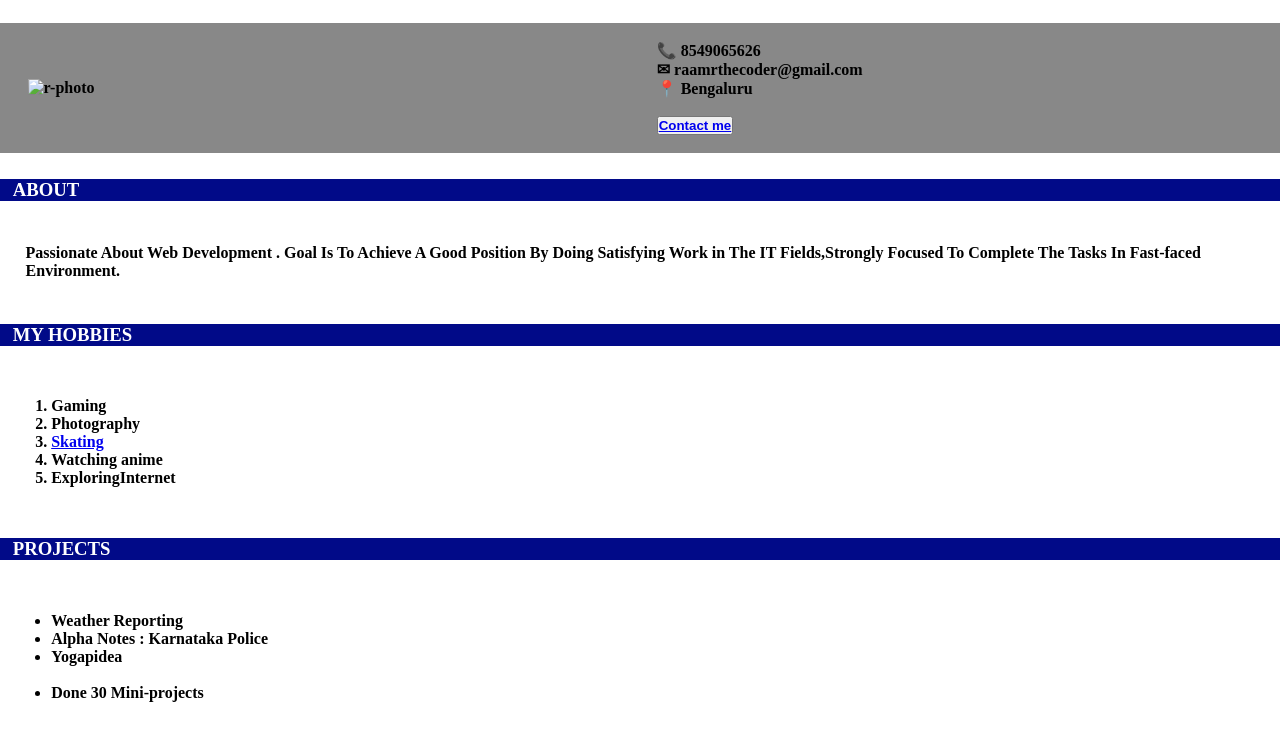
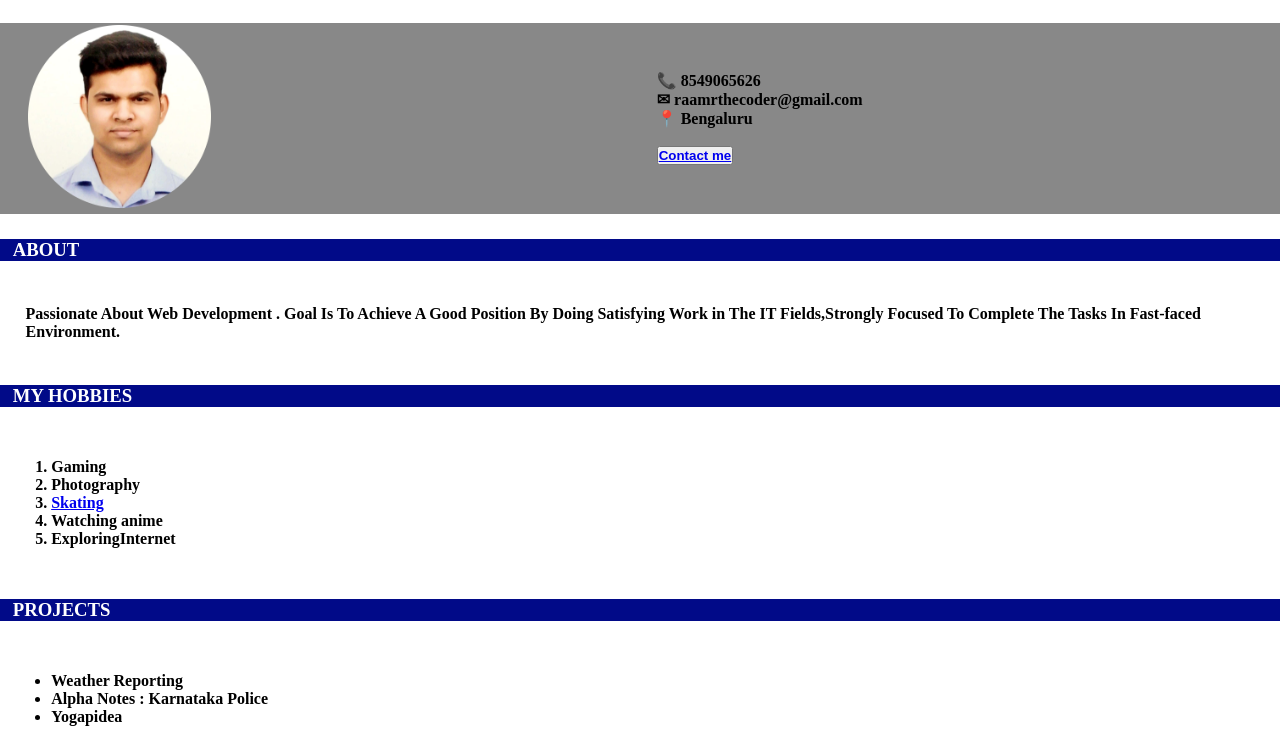
Before and after one commit to RaamaTheCoder/mycv, a plain HTML site: page index.html in a window 1280 px wide. Shown: the part 62-800 px from the top of the page. Drawn offline with Linux system fonts and the light colour scheme.

Commit message:
added initial changes to mycv

```diff
--- a/index.html
+++ b/index.html
@@ -67,7 +67,7 @@
     <div class="d-prosp">
         <table class="prof-table">
             <tr>
-                <td><img class="profile-img" src="ramcircle.png" alt="r-photo" width="30%"></td>
+                <td><img class="profile-img" src="images/ramcircle.png" alt="r-photo" width="30%"></td>
                 <td style="width:40%">
                     <ul style="list-style-type:none">
                         <li>📞 8549065626</li>
```
